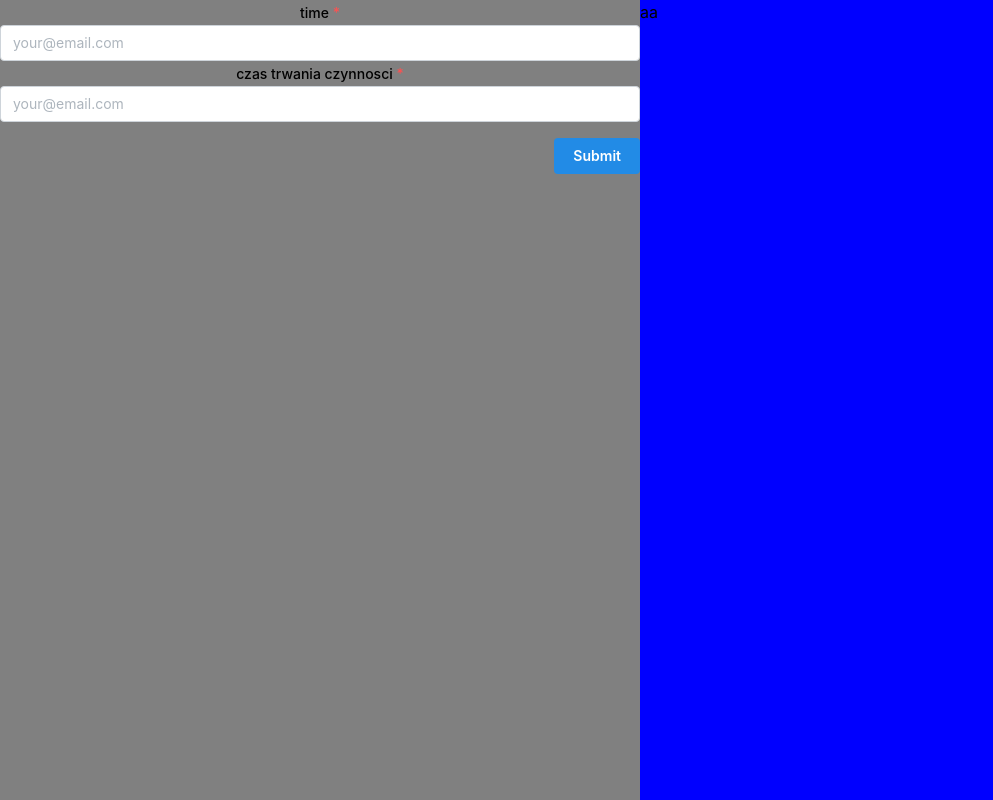
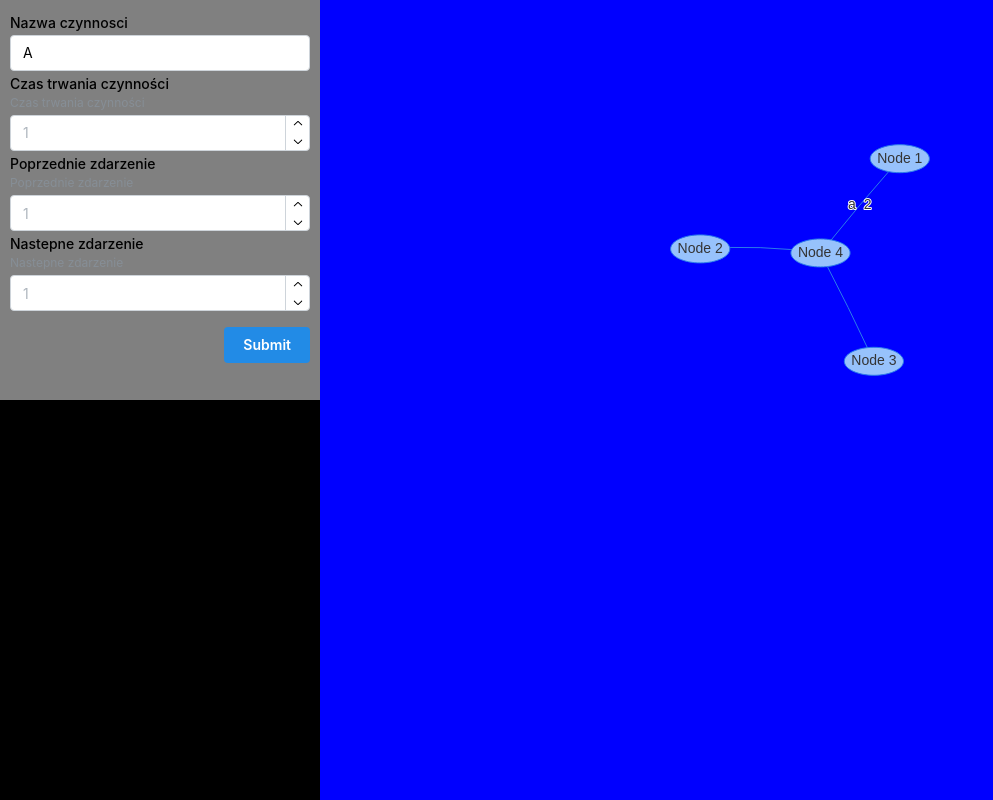
Before and after one commit to karolg02/CPM, a React (Vite) app: page /aoa in a window 1280 px wide. Shown: the whole page, without its empty margins (0-993 px from the left). Built offline with nearby package versions, Linux system fonts and the light colour scheme.

Commit message:
example graph

```diff
--- a/package.json
+++ b/package.json
@@ -16,7 +16,8 @@
     "@tabler/icons-react": "^3.31.0",
     "react": "^19.0.0",
     "react-dom": "^19.0.0",
-    "react-router-dom": "^7.3.0"
+    "react-router-dom": "^7.3.0",
+    "vis-network": "^9.1.9"
   },
   "devDependencies": {
     "@eslint/js": "^9.21.0",
--- a/src/features/aoa/Aoa.tsx
+++ b/src/features/aoa/Aoa.tsx
@@ -1,29 +1,91 @@
-import {Button, Group, TextInput} from "@mantine/core";
+import {Button, Group, NumberInput, TextInput} from "@mantine/core";
 import {useForm} from "@mantine/form";
+import {AoAstyles} from "./styles/AoAStyle..ts";
+import { DataSet, Network } from 'vis-network/standalone/esm/vis-network';
+import {useEffect, useRef} from "react";
+type Node = {
+    id: number;
+    label: string;
+};
 
-export const Aoa = () =>{
+type Edge = {
+    id: number;
+    from: number;
+    to: number;
+};
+export const Aoa = () => {
     const form = useForm({
         mode: 'uncontrolled',
         initialValues: {
-            nrCzynnosci: '',
-        },});
+            nazwaCzynnosci: "A",
+            czasTrwania: '',
+            poprzednie:'',
+            nastpene:''
+
+        },
+    });
+    const networkRef = useRef<HTMLDivElement>(null);
+
+    useEffect(() => {
+        if (networkRef.current) {
+            const nodes: DataSet<Node> = new DataSet([
+                { id: 1, label: 'Node 1' },
+                { id: 2, label: 'Node 2' },
+                { id: 3, label: 'Node 3' },
+                { id: 4, label: 'Node 4' }
+            ]);
+
+            const edges: DataSet<Edge> = new DataSet([
+                {id:0, from: 1, to: 4,label:"a  2" },
+                { id:2,from: 2, to: 4 },
+                { id:3,from: 3, to: 4 }
+            ]);
+
+            const options = {};
+
+            new Network(networkRef.current, { nodes, edges }, options);
+        }
+    }, []);
     return (
-        <div style={styles.container}>
-            <div style={styles.form}>
-                <form onSubmit={form.onSubmit((values) => console.log(values))}>
+        <div style={AoAstyles.container}>
+
+            <div style={AoAstyles.leftSide}>
+
+            <div style={AoAstyles.form}>
+                <form onSubmit={form.onSubmit((values) => {
+                    console.log(values)
+                    form.reset()
+                })}>
                     <TextInput
-                        withAsterisk
-                        label="time"
-                        placeholder="your@email.com"
-                        key={form.key('email')}
-                        {...form.getInputProps('email')}
+
+                        label="Nazwa czynnosci"
+                        placeholder="A"
+                        key={form.key('nazwaCzynnosci')}
+                        {...form.getInputProps('nazwaCzynnosci')}
                     />
-                    <TextInput
-                        withAsterisk
-                        label="czas trwania czynnosci"
-                        placeholder="your@email.com"
-                        key={form.key('email')}
-                        {...form.getInputProps('email')}
+                    <NumberInput
+                        label="Czas trwania czynności"
+                        description="Czas trwania czynności"
+                        placeholder="1"
+                        min={1}
+                        key={form.key('czasTrwania')}
+                        {...form.getInputProps('czasTrwania')}
+                    />
+                    <NumberInput
+                        label="Poprzednie zdarzenie"
+                        description="Poprzednie zdarzenie"
+                        placeholder="1"
+                        min={1}
+                        key={form.key('poprzednie')}
+                        {...form.getInputProps('poprzednie')}
+                    />
+                    <NumberInput
+                        label="Nastepne zdarzenie"
+                        description="Nastepne zdarzenie"
+                        placeholder="1"
+                        min={1}
+                        key={form.key('nastpene')}
+                        {...form.getInputProps('nastpene')}
                     />
 
 
@@ -32,28 +94,15 @@ export const Aoa = () =>{
                     </Group>
                 </form>
             </div>
-            <div style={styles.graph}>
-                aa
+            <div style={AoAstyles.table}>
+
+            </div >
+
+            </div>
+
+            <div id={'graph'} style={AoAstyles.graph}>
+                <div ref={networkRef} style={{height: '500px'}}/>
             </div>
         </div>
     )
 }
-
-const styles = {
-    container: {
-        justifyContent: "center",
-        alignItems:'center',
-        display:"flex",
-    },
-    form: {
-        width: '50%',
-        backgroundColor: "grey",
-        height: '100vh',
-        textAlign: "center",
-    },
-    graph: {
-        width: '50%',
-        backgroundColor: "blue",
-        height: '100vh'
-    }
-}
--- /dev/null
+++ b/src/features/aoa/styles/AoAStyle..ts
@@ -0,0 +1,31 @@
+export const AoAstyles = {
+    container: {
+        justifyContent: "center",
+        alignItems: 'center',
+        display: "flex",
+    },
+    leftSide:{
+        width: '25%',
+        display:"flex",
+        flexDirection: "column",
+        height: '100vh'
+    },
+    form: {
+        padding:10,
+        width: '100%',
+        backgroundColor: "grey",
+        height: '50vh',
+    },
+    table:{
+        padding:10,
+        width: '100%',
+        backgroundColor: "black",
+        height: '50vh',
+    },
+    graph: {
+        padding:10,
+        width: '75%',
+        backgroundColor: "blue",
+        height: '100vh'
+    }
+}
```
Also changed, not shown: 1 other file (tests, documents, lock files or other folders).
